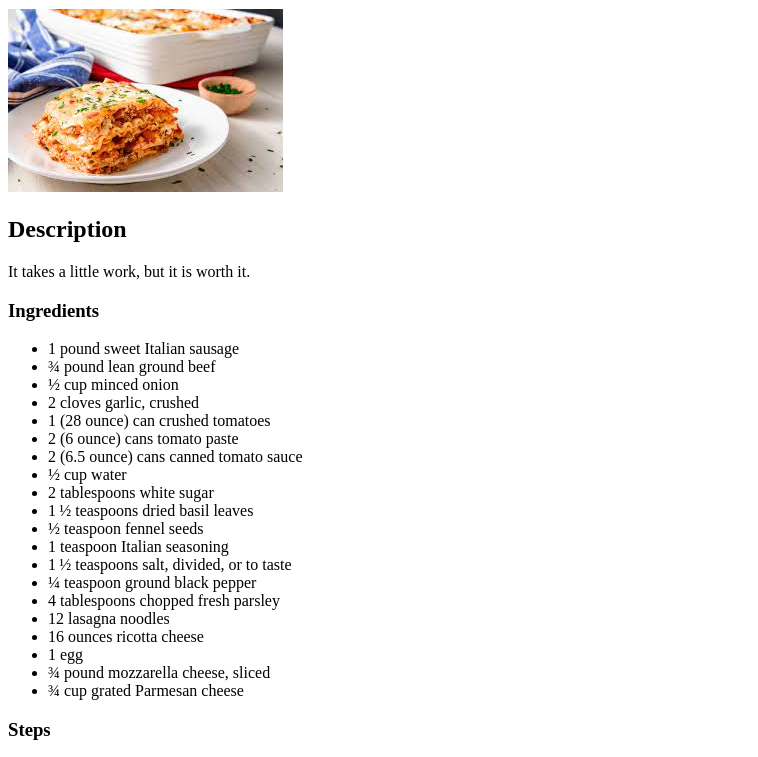
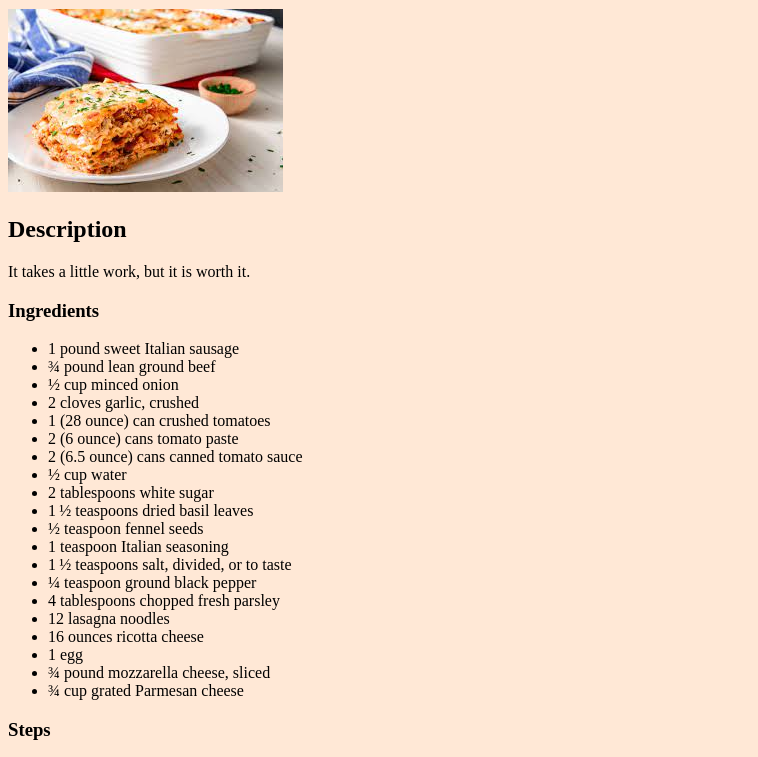
Before and after one commit to Pezes17/odin-recipes, a plain HTML site: page recipes/lasagna.html in a window 1280 px wide. Shown: the part 81-838 px from the top of the page, without its empty margins (0-758 px from the left). Drawn offline with Linux system fonts and the light colour scheme.

Commit message:
Added #ffe8d6 background-color to all pages

```diff
--- a/style.css
+++ b/style.css
@@ -1,4 +1,4 @@
-.index-body{
+body{
     background-color: #ffe8d6;
 }
 
```
